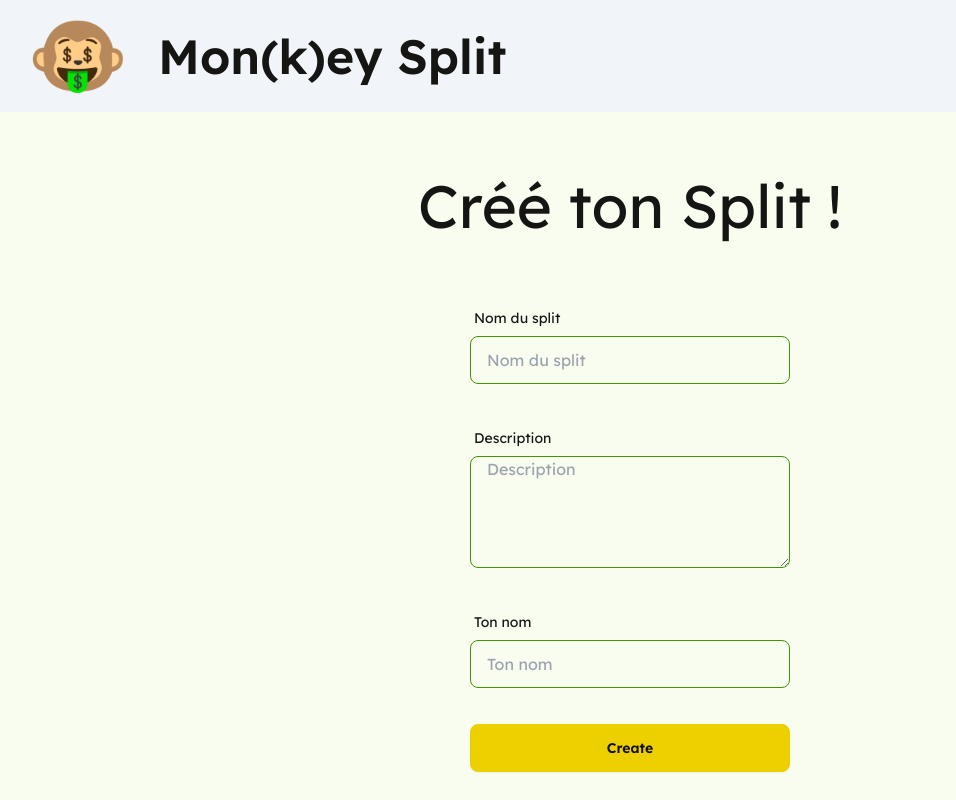
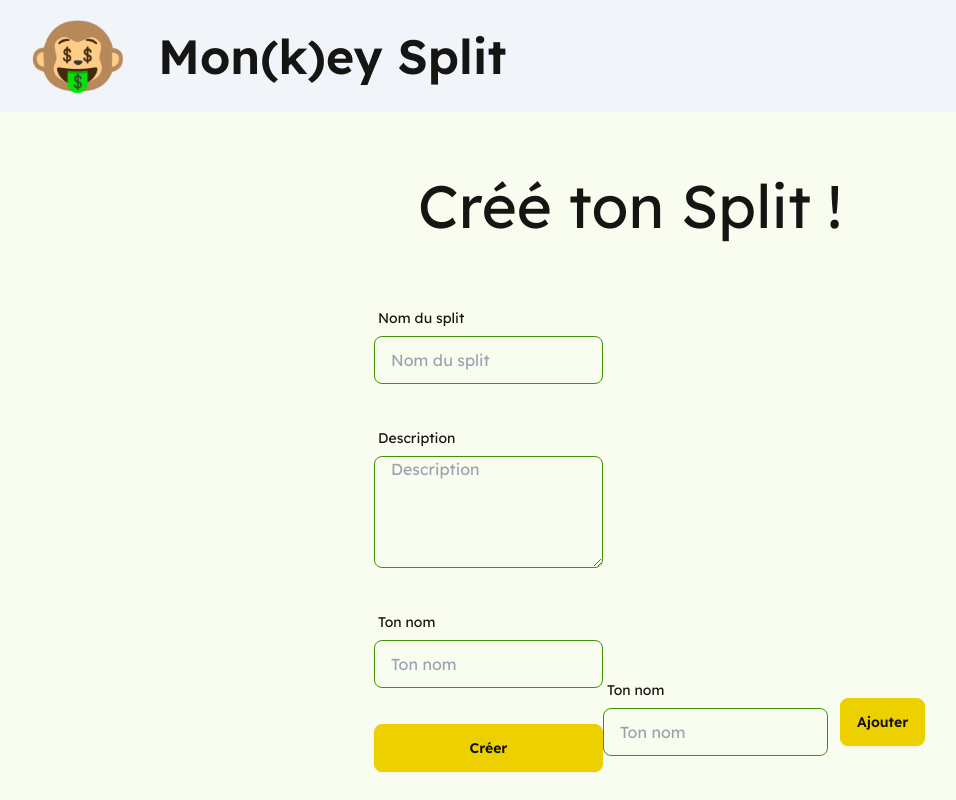
Before and after one commit to monkey-split/monkey-split-frontend, a Next.js app: page /groups/create in a window 1280 px wide. Shown: the whole page, without its empty margins (10-966 px from the left). Built offline with nearby package versions, Linux system fonts and the light colour scheme.

Commit message:
wip(add-text-list-form): start implementing

```diff
--- a/src/app/groups/create/page.tsx
+++ b/src/app/groups/create/page.tsx
@@ -5,6 +5,7 @@ import { redirect } from 'next/navigation'
 import { cookies } from 'next/headers'
 import TextInput from '@/components/input/text-input'
 import TextArea from '@/components/input/text-area'
+import AddTextListForm from '@/components/form/add-text-list-form'
 
 const GROUP_COOKIE = 'groupId_cookie'
 
@@ -44,7 +45,7 @@ export default function CreateGroupPage() {
         <div className="py-16">
           <h1 className="text-6xl">Créé ton Split !</h1>
         </div>
-
+        <div className="flex w-[40vw] items-end justify-between">
           <form
             className="flex w-80 flex-col items-center gap-5"
             action={createGroupAction}
@@ -72,11 +73,12 @@ export default function CreateGroupPage() {
               placeholder="Ton nom"
               additionalClasses="input-primary"
             />
-
             <button type="submit" className="btn btn-accent w-full">
-            Create
+              Créer
             </button>
           </form>
+          <AddTextListForm />
+        </div>
       </div>
     </>
   )
--- /dev/null
+++ b/src/components/form/add-text-list-form.tsx
@@ -0,0 +1,48 @@
+'use client'
+
+import { useState } from 'react'
+import TextInput from '../input/text-input'
+
+type AddTextListFormProps = {
+  texts: string[]
+  addText: (text: string) => void
+  removeText: (idx: number) => void
+  buttonLabel: string
+  inputLabel: string
+  placeholder: string
+}
+
+export default function AddTextListForm() {
+  const [texts, changeTexts] = useState<string[]>([])
+
+  const addText = (text: string) => {
+    changeTexts([...texts, text])
+  }
+
+  const removeText = (idx: number) => {
+    changeTexts(texts.filter((_, i) => i !== idx))
+  }
+
+  return (
+    <>
+      <div className="flex flex-col">
+        {texts.map((text, idx) => (
+          <p key={`text${idx}`}>{text}</p>
+        ))}
+      </div>
+      <form action="" className="flex items-center gap-3">
+        <TextInput
+          required
+          name="text"
+          id="text"
+          placeholder="Ton nom"
+          label="Ton nom"
+          additionalClasses="input-primary"
+        />
+        <button type="submit" className="btn btn-accent w-min">
+          Ajouter
+        </button>
+      </form>
+    </>
+  )
+}
--- a/src/components/input/text-input.tsx
+++ b/src/components/input/text-input.tsx
@@ -1,11 +1,11 @@
 export type TextInputProps = {
-  placeholder?: string
+  id?: string
+  name?: string
   label?: string
   required?: boolean
   type?: string
-  name?: string
+  placeholder?: string
   dataFormType?: string
-  id?: string
   additionalClasses?: string
   formControlLabel?: string
 }
```
Lines whose indentation alone changed are shown as unchanged.
